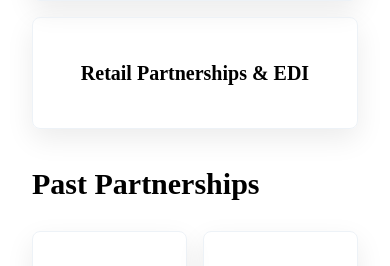
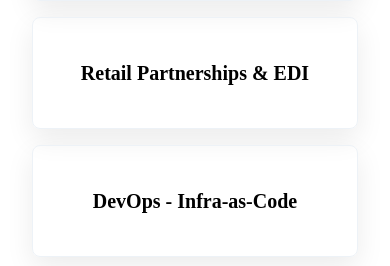
Before and after one commit to thimble-consulting/thimble-consulting.github.io, a Gatsby site: page / in a window 390 px wide. Shown: the part 4197-4463 px from the top of the page. Built offline with nearby package versions, Linux system fonts and the light colour scheme; Gatsby itself is replaced by a stand-in of ours.

Commit message:
Add devops so md has 3x3 services block

```diff
--- a/src/pages/index.js
+++ b/src/pages/index.js
@@ -179,6 +179,11 @@ const Index = () => (
             Retail Partnerships & EDI
           </p>
         </Card>
+        <Card className="place-content-center sm:hidden md:block lg:hidden">
+          <p className="font-bold font-serif text-xl">
+            DevOps - Infra-as-Code
+          </p>
+        </Card>
       </div>
     </section>
     <section id="past-clients" className="">
```
